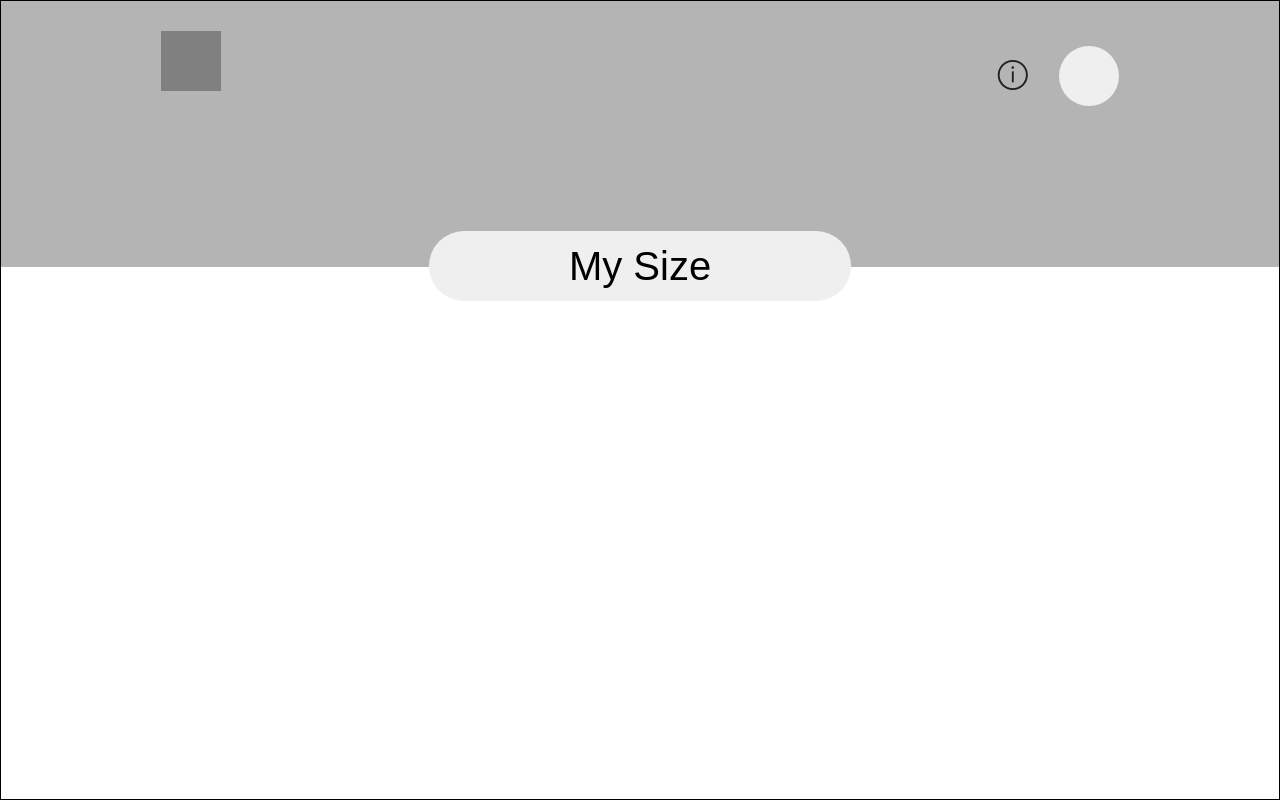
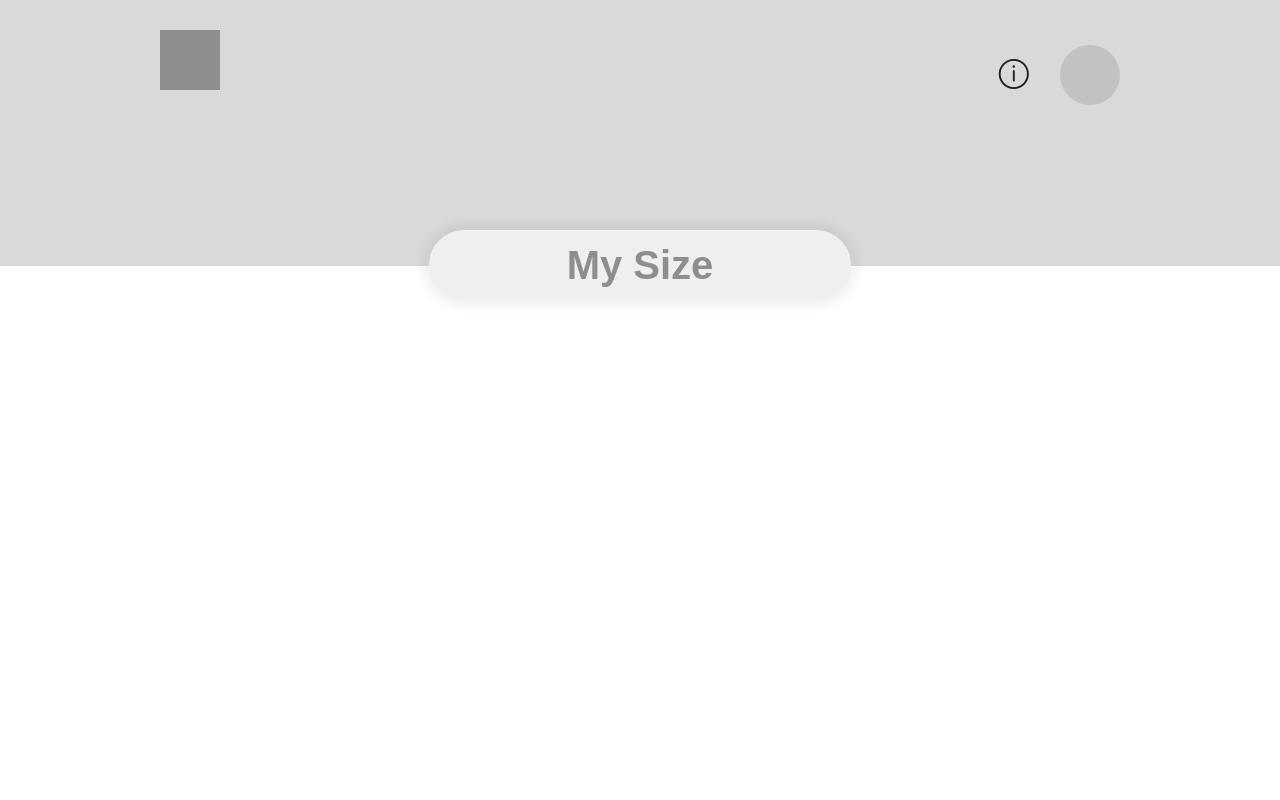
Before and after one commit to OWN-SIZE/onsize-website, a Next.js app: page /home in a window 1280 px wide. Built offline with nearby package versions, Linux system fonts and the light colour scheme.

Commit message:
feat/#4 : 헤더 UI 구현 완료

```diff
--- a/components/common/Header.tsx
+++ b/components/common/Header.tsx
@@ -1,12 +1,14 @@
 import { InfoIcon } from 'assets/icon';
 import Image from 'next/image';
+import router from 'next/router';
 import styled from 'styled-components';
+import theme from 'styles/theme';
 
 function Header() {
   return (
     <Styled.Root>
       <Styled.TopSection>
-        <Styled.LogoImg />
+        <Styled.LogoImg onClick={() => router.push('/home')} />
         <Styled.RightSection>
           <Styled.InfoButton>
             <Image src={InfoIcon} alt="튜토리얼 보기 아이콘" />
@@ -26,9 +28,11 @@ const Styled = {
     width: 100%;
     height: 26.6rem;
 
-    background-color: #b4b4b4;
+    background-color: #d9d9d9;
 
     text-align: center;
+
+    /* margin-bottom: 7rem; */
   `,
 
   TopSection: styled.div`
@@ -39,7 +43,7 @@ const Styled = {
   LogoImg: styled.div`
     width: 6rem;
     height: 6rem;
-    background-color: gray;
+    background-color: #8e8e8e;
 
     margin-left: 16rem;
     margin-top: 3rem;
@@ -73,6 +77,7 @@ const Styled = {
     border-radius: 4.7rem;
 
     border: none;
+    background-color: #c2c2c2;
 
     cursor: pointer;
   `,
@@ -86,7 +91,10 @@ const Styled = {
 
     margin-top: 12rem;
 
-    font-size: 4rem;
+    ${theme.fonts.button1};
+    color: ${theme.colors.gray350};
+
+    box-shadow: 0 0 1rem 0.8rem rgba(0, 0, 0, 0.05);
 
     cursor: pointer;
   `,
--- a/components/common/Layout.tsx
+++ b/components/common/Layout.tsx
@@ -1,4 +1,7 @@
+import { useRouter } from 'next/router';
 import styled from 'styled-components';
+
+import Header from './Header';
 
 interface LayoutProps {
   children: React.ReactNode;
@@ -6,7 +9,14 @@ interface LayoutProps {
 
 function Layout(props: LayoutProps) {
   const { children } = props;
-  return <Root>{children}</Root>;
+  const router = useRouter();
+
+  return (
+    <Root>
+      {router.asPath === ('/home' || '/category' || '/mypage') ? <Header /> : null}
+      {children}
+    </Root>
+  );
 }
 
 export default Layout;
--- a/pages/home/index.tsx
+++ b/pages/home/index.tsx
@@ -1,17 +1,3 @@
-import styled from 'styled-components';
-
-import Header from 'components/common/Header';
-
 export default function index() {
-  return (
-    <Container>
-      <Header />
-    </Container>
-  );
+  return <div></div>;
 }
-
-const Container = styled.div`
-  width: 100vw;
-  height: 100%;
-  border: solid 1px black;
-`;
```
